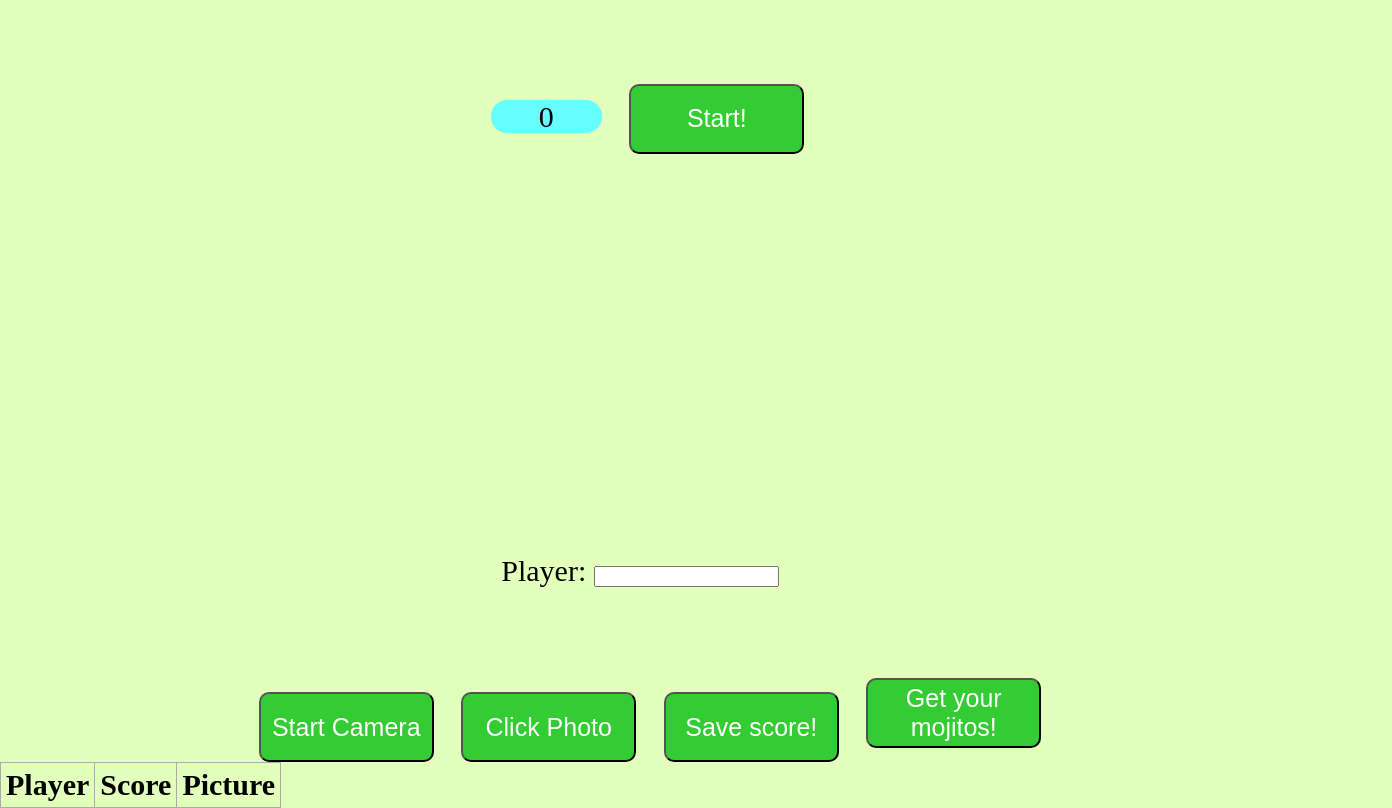
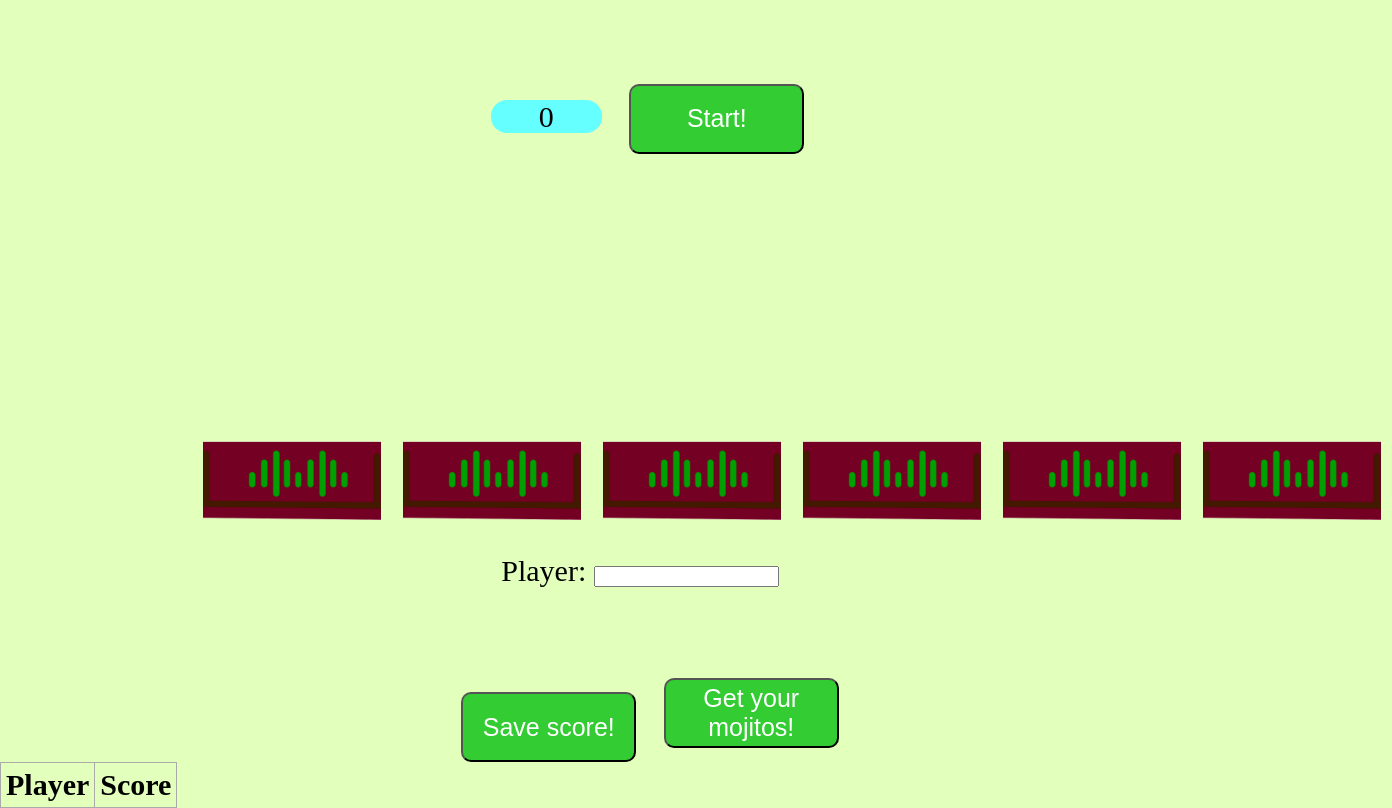
Before and after one commit to auroraap/auroraap.github.io, a plain HTML site: page index.html in a window 1280 px wide. Shown: the part 140-948 px from the top of the page, 1392 px wide, since content can reach past the window. Drawn offline with Linux system fonts and the light colour scheme.

Commit message:
add cool stuff

```diff
--- a/index.html
+++ b/index.html
@@ -15,30 +15,29 @@
     <button onClick="startGame()">Start!</button>
 
     <div class="game">
-        <div class="hole hole1">
+        <div class="hole">
             <div class="mole"></div>
         </div>
 
-        <div class="hole hole2">
+        <div class="hole">
             <div class="mole"></div>
         </div>
 
-        <div class="hole hole3">
+        <div class="hole">
             <div class="mole"></div>
         </div>
 
-        <div class="hole hole4">
+        <div class="hole">
             <div class="mole"></div>
         </div>
 
-        <div class="hole hole5">
+        <div class="hole">
             <div class="mole"></div>
         </div>
 
-        <div class="hole hole6">
+        <div class="hole">
             <div class="mole"></div>
         </div>
-
 
     </div>
 
@@ -46,14 +45,12 @@
         Player: <input type="text" id="player" name="player"><br>
     </form>
 
-    <button id="start-camera">Start Camera</button>
-    <button id="click-photo"> Click Photo </button>
     <button onClick="saveGame(player.value)"> Save score! </button>
     <button onClick="popUpMojito()">Get your mojitos!</button>
 
     <table>
         <thead>
-          <th>Player</th><th>Score</th><th> Picture </th>
+          <th>Player</th><th>Score</th>
         </thead>
         <tbody id="thingy"></tbody>
     </table>
--- a/styles.css
+++ b/styles.css
@@ -29,8 +29,8 @@ h1 {
     width: 600px;
     height: 400px;
     display:flex;
-    flex-wrap:wrap;
-    margin: 0 auto;
+    position: relative;
+    margin: 0 15%;
 
 }
 
@@ -42,28 +42,28 @@ h1 {
 
 .hole:after{
     display:block;
-    background: url(dirt.png) bottom center no-repeat;
+    background: url(cisco.png) bottom center no-repeat;
     background-size:contain;
     content: '';
     width: 100%;
     height: 90px;
     position: absolute;
     z-index: 2;
-    bottom: -30px;
+    bottom: 30px;
 }
 
 .mole {
-    background: url('mole.png') bottom center no-repeat;
-    background-size: 40%;
+    background: url('good-mole.png') bottom center no-repeat;
+    background-size: 80%;
     position: absolute;
-    top: 100%;
+    top: 200%;
     width: 100%;
     height: 100%;
     transition: all 0.4s;
 }
 
 .hole.up .mole{
-    top:0;
+    top:-80px;
 }
 
 button{
@@ -104,7 +104,7 @@ td {
 }
 
     .hole.up .mole{
-        top:17px;
+        top:40px;
     }
 }
 
@@ -115,7 +115,8 @@ td {
         height: 300px;
         display:flex;
         flex-wrap:wrap;
-        margin: 0 auto;
+        grid-template-columns: 1px;
+        /*margin: 10px;*/
     }
 
     .score{
@@ -137,9 +138,9 @@ td {
             font-size: 12px;
         }
 
-    .hole:after{
+    .hole1:after{
         display:block;
-        background: url(dirt.png) bottom center no-repeat;
+        background: url(cisco.png) bottom center no-repeat;
         background-size:contain;
         content: '';
         max-width: 70%;
@@ -150,7 +151,7 @@ td {
     }
 
     .mole {
-        background: url('mole.png') bottom center no-repeat;
+        background: url('good-mole.png') bottom center no-repeat;
         background-size: 60%;
         position: absolute;
         top: 100%;
```
Also changed, not shown: cisco.png (added), good-mole.png (added).
